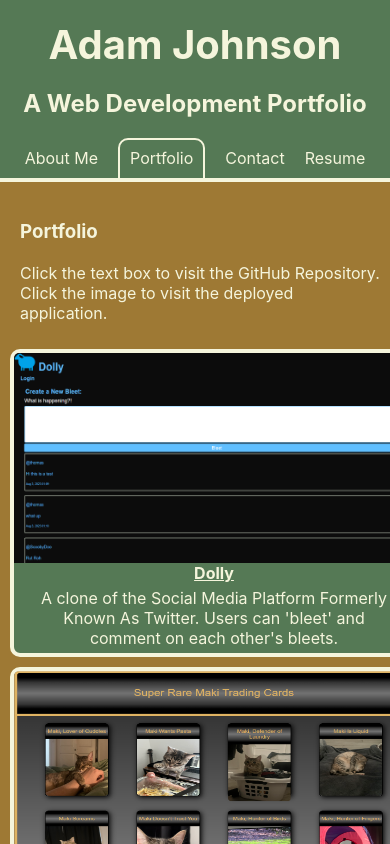
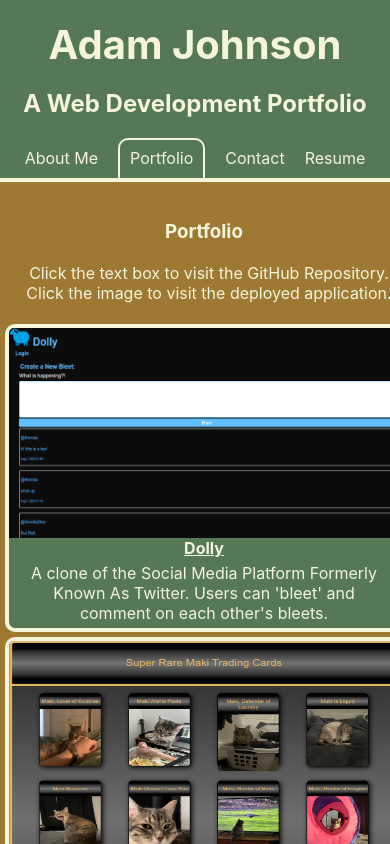
Before and after one commit to AdamJohnson92/Portfolio-Adam-Johnson, a React (Create React App) app: page / in a window 390 px wide. Both pictures are taken after a click on the link "Portfolio". Shown: the top 844 px of the page. Built offline with nearby package versions, Linux system fonts and the light colour scheme.

Commit message:
Aligned page headers and text to center. slightly resized portfolio items to fit better on mobile

```diff
--- a/src/components/pages/About.js
+++ b/src/components/pages/About.js
@@ -5,7 +5,7 @@ export default function About() {
     <div>
       <h3>About Me</h3>
       <img src={require('../../assets/profile-picture.jpg')}   ></img>
-      <p>
+      <p className='text-left'>
       Hello! My name is Adam Johnson. After graduating from Arizona State University, I worked for several years as a professional musician, before I decided it was time to explore other career options. <br></br>
       <br></br>
       I began my journey as a web developer in April of 2023, once again through Arizona State University. I instantly became hooked on the problem-solving that is so abundant in the field of web development, and I'm excited to continue on this journey and build my skills.
--- a/src/index.css
+++ b/src/index.css
@@ -15,6 +15,8 @@ code {
 }
 
 :root {
+  display: flex;
+  text-align: center;
   margin: 0;
   padding: 0;
   position: absolute;
@@ -87,7 +89,9 @@ li{
   padding: 10px;
 }
 
-
+.text-left{
+  text-align: left;
+}
 
 p{
   margin-left: 20px;
@@ -125,8 +129,8 @@ img{
 }
 
 .portfolio-item{
-  margin: 10px;
-  width:400px;
+  margin: 5px;
+  width:390px;
   height:300px;
   border:4px solid var(--beige);
   border-radius: 10px;
```
